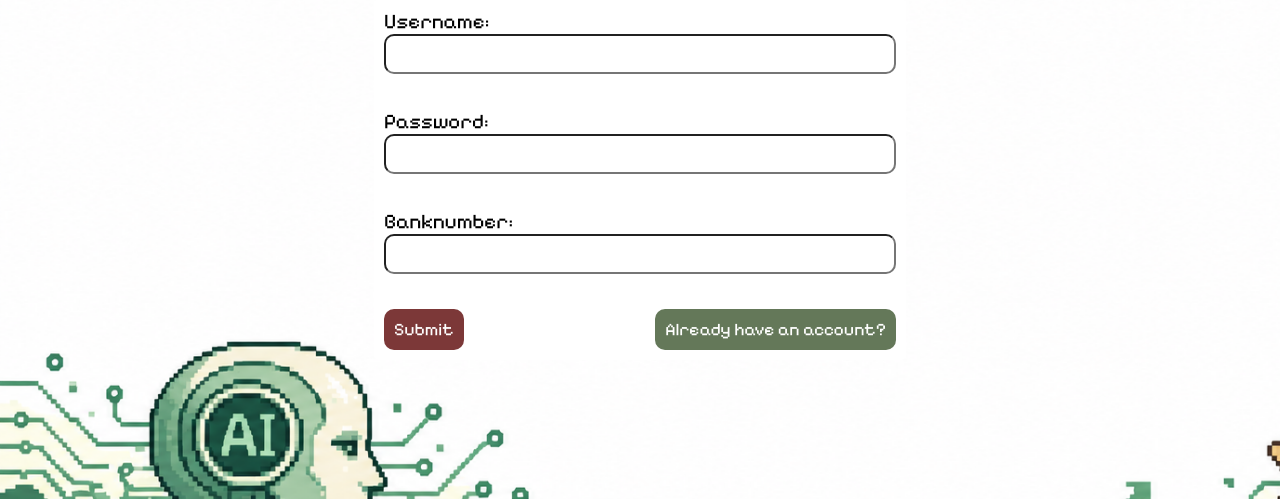
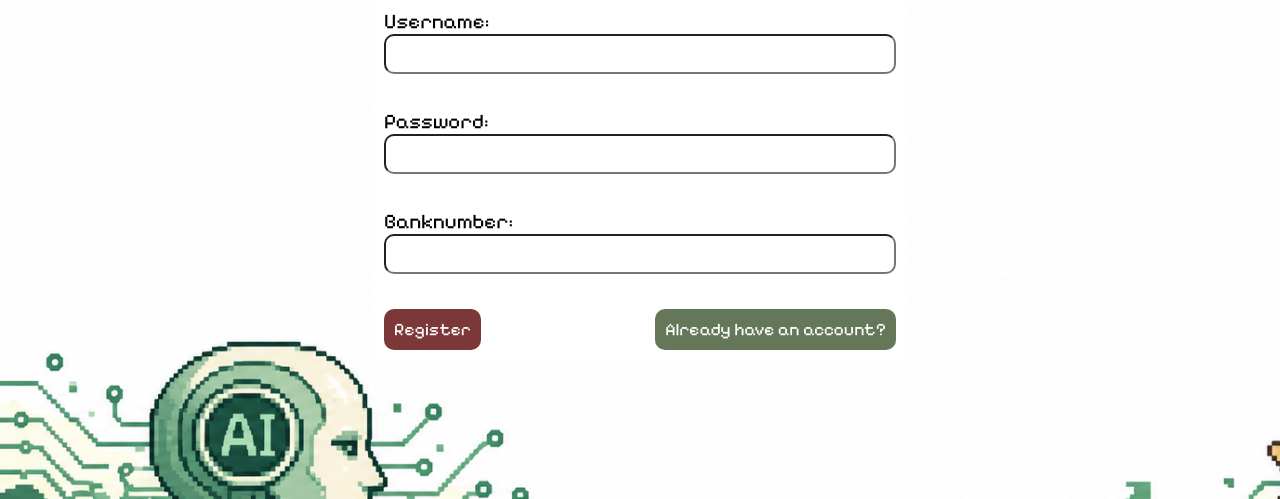
Before and after one commit to ddnator/Amalgamation-Idealization, a PHP site: page /register.php in a window 1280 px wide. Shown: the part 131-630 px from the top of the page. Run offline with PHP 8.4, Linux system fonts and the light colour scheme.

Commit message:
changed submit button values

```diff
--- a/login.php
+++ b/login.php
@@ -83,7 +83,7 @@ if(isset($_POST['submit'])) {
             <?= $errors['password'] ?? '' ?>
         </p>
         <div class=submitRegisterDiv>
-            <input type="submit" name="submit">
+            <input type="submit" name="submit" value='Log in'>
             <a href="register.php">Register</a>
         </div>
         </form>
--- a/register.php
+++ b/register.php
@@ -99,7 +99,7 @@ if (isset($_POST['submit'])) {
         </p>
 
         <div class=submitRegisterDiv>
-        <input type="submit" name="submit">
+        <input type="submit" name="submit" value='Register'>
         <a href="login.php">Already have an account?</a>
         </div>
    </form>
```
